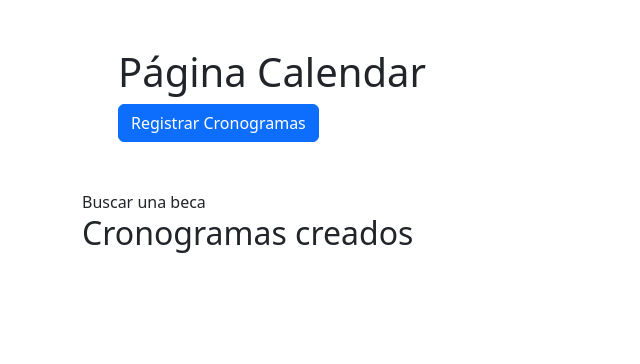
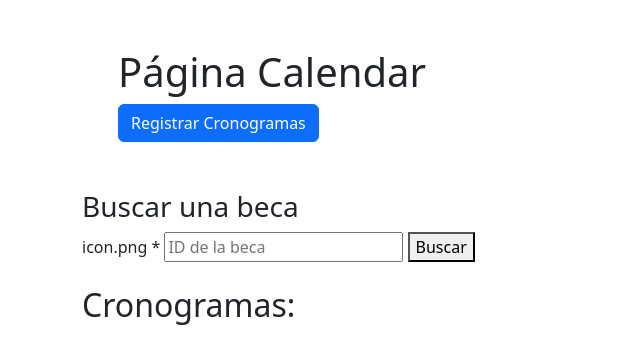
Before and after one commit to Jun-266/becas-filantropia, a Django app: template app_becas/templates/calendar.html in a window 1280 px wide. Shown: the part 56-420 px from the top of the page, without its empty margins (0-640 px from the left). Run offline with Django 4.2, Linux system fonts and the light colour scheme; the template is opened without the code that fills it, so the values that code supplies are empty; parts of the project's set-up code (start-up, migrations or seed data) failed here and were passed over.

Commit message:
feat: search a calendar by the id's scholarship linked

```diff
--- a/app_becas/templates/calendar.html
+++ b/app_becas/templates/calendar.html
@@ -8,9 +8,25 @@
         </a>
     </div>
 
-    <div class="container pl-5">Buscar una beca</div>
+    <div class="container pl-5">
+        <h3>Buscar una beca</h3>
+        <form id="form_search_calendar" method = "POST">
+            {% csrf_token %}
 
-    <h2 class="container pl-5"> Cronogramas creados</h2>
+            <label for="search">icon.png *</label>
+            <input type="text" id="to_search" name="to_search" placeholder="ID de la beca">
+
+            <button>
+                Buscar
+            </button>
+        </form> <br>
+    </div>
+
+    <div class="container pl-5">
+        <h2 > Cronogramas:</h2>
+        <p>{{msg}}</p>
+    </div>
+
 
     {% load send_id %}
     {% if calendar is defined %}
```
Also changed, not shown: app_becas/views/calendar.py (+20 -2 lines).
